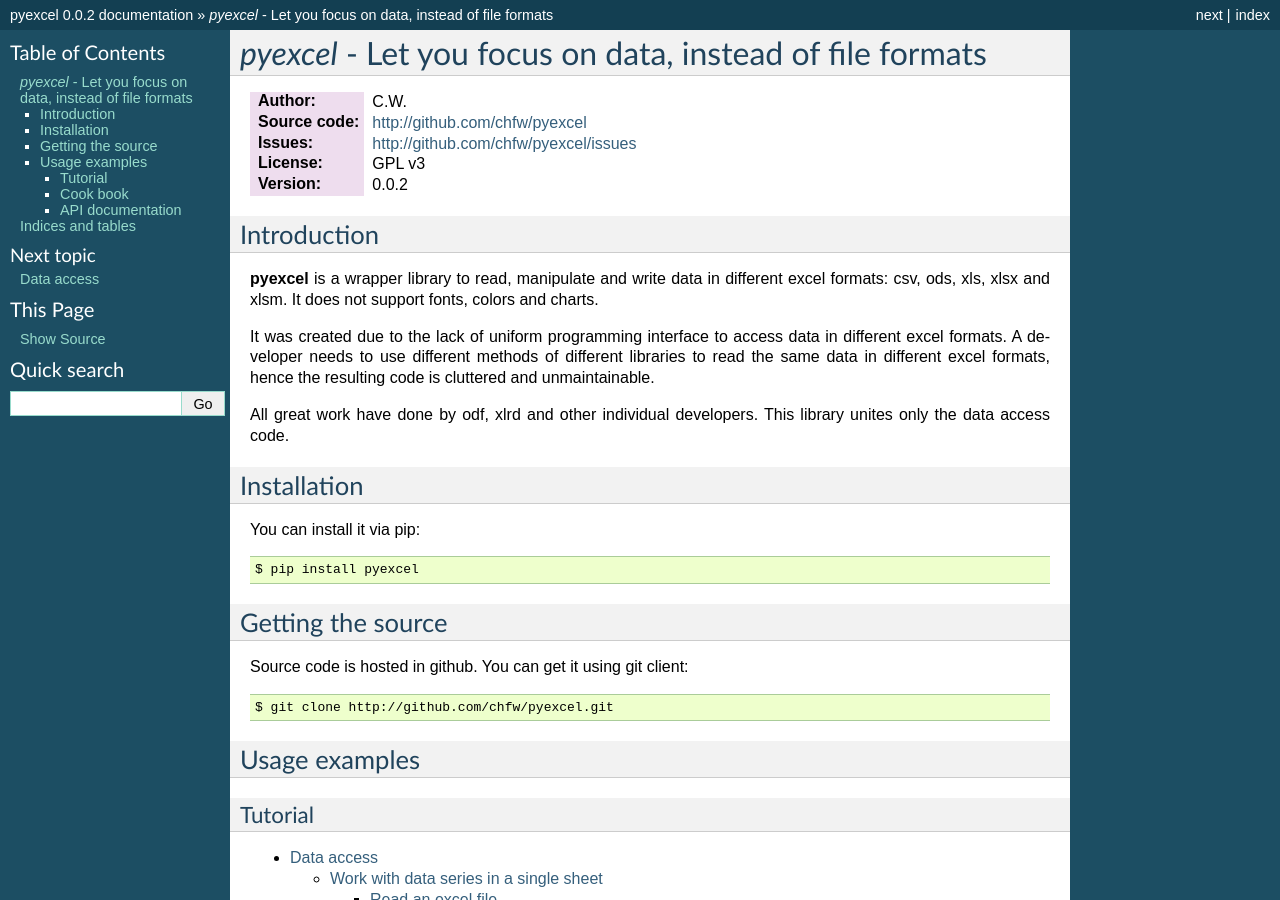
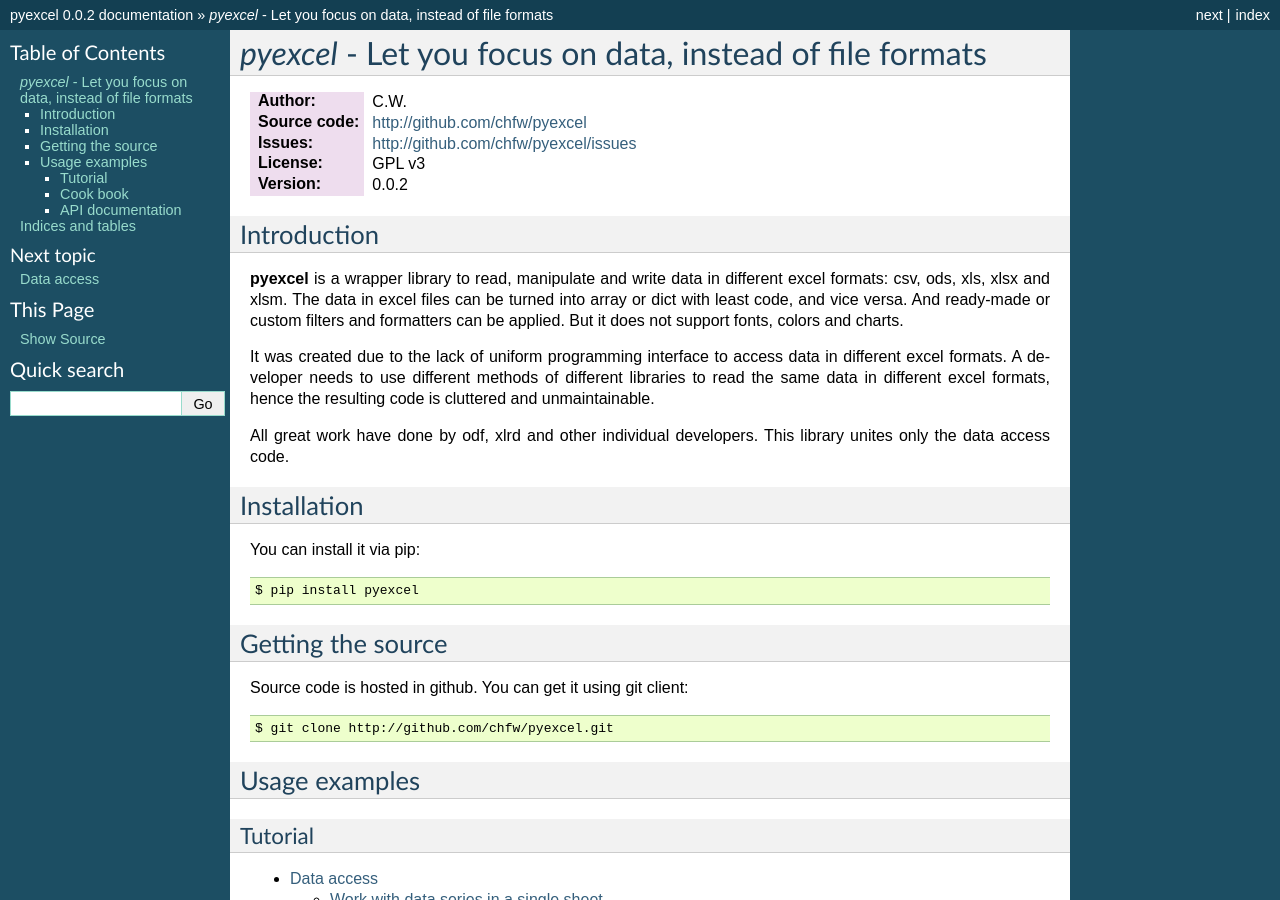
Before and after one commit to pyexcel/pyexcel, a Sphinx documentation site: the page built from doc/source/index.rst, in a window 1280 px wide and 900 px high. Built offline with Sphinx 7.4.7, drawn with Linux system fonts in a browser that asks for light colours; formulas are drawn with MathJax 3.

Commit message:
update description of pyexcel

```diff
--- a/doc/source/index.rst
+++ b/doc/source/index.rst
@@ -15,7 +15,7 @@
 Introduction
 -------------
 
-**pyexcel** is a wrapper library to read, manipulate and write data in different excel formats: csv, ods, xls, xlsx and xlsm. It does not support fonts, colors and charts.
+**pyexcel** is a wrapper library to read, manipulate and write data in different excel formats: csv, ods, xls, xlsx and xlsm. The data in excel files can be turned into array or dict with least code, and vice versa. And ready-made or custom filters and formatters can be applied. But it does not support fonts, colors and charts.
 
 It was created due to the lack of uniform programming interface to access data in different excel formats. A developer needs to use different methods of different libraries to read the same data in different excel formats, hence the resulting code is cluttered and unmaintainable.
 
```
